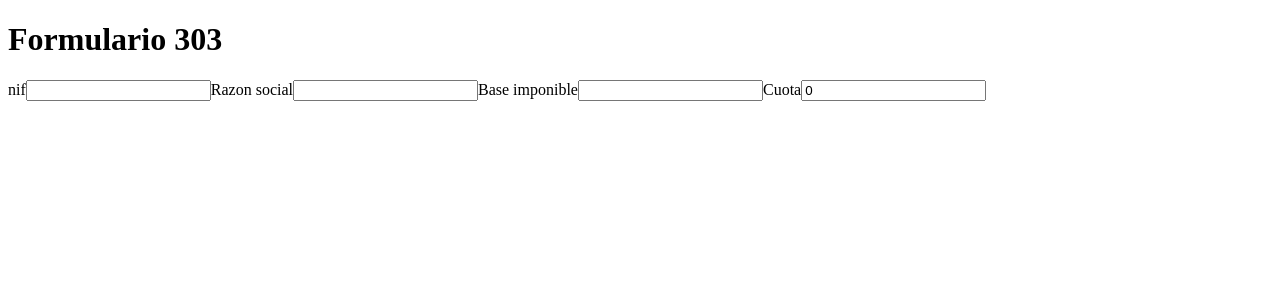
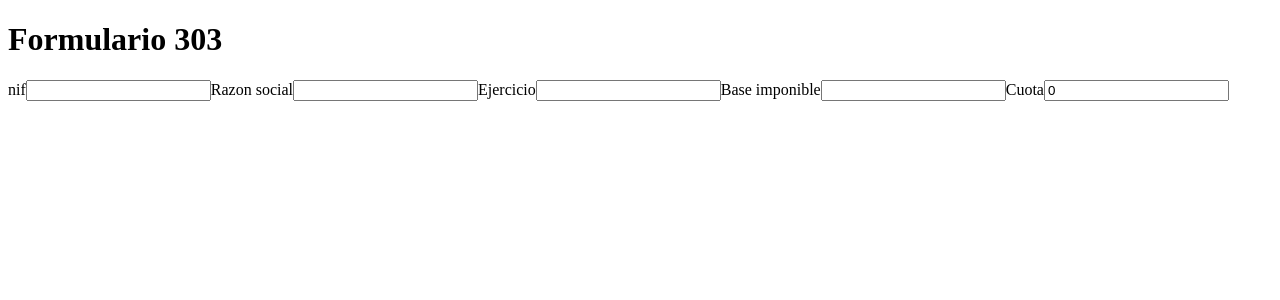
Before and after one commit to andreuramos/accounting, a React (Vite) app in the folder front/: page /303-form in a window 1280 px wide. Shown: the top 300 px of the page. Built offline with nearby package versions, Linux system fonts and the light colour scheme.

Commit message:
Form303: can introduce a Ejercicio

```diff
--- a/front/src/views/Form303.view.tsx
+++ b/front/src/views/Form303.view.tsx
@@ -15,6 +15,8 @@ export const Form303View = () => {
             <input id="nif" />
             <label htmlFor="razon-social">Razon social</label>
             <input id="razon-social" />
+            <label htmlFor="ejercicio">Ejercicio</label>
+            <input id="ejercicio" />
             <label htmlFor="base-imponible">Base imponible</label>
             <input id="base-imponible" onChange={handleChangeBaseImponible} />
             <label htmlFor="cuota">Cuota</label>
```
Also changed, not shown: 1 other file (tests, documents, lock files or other folders).
